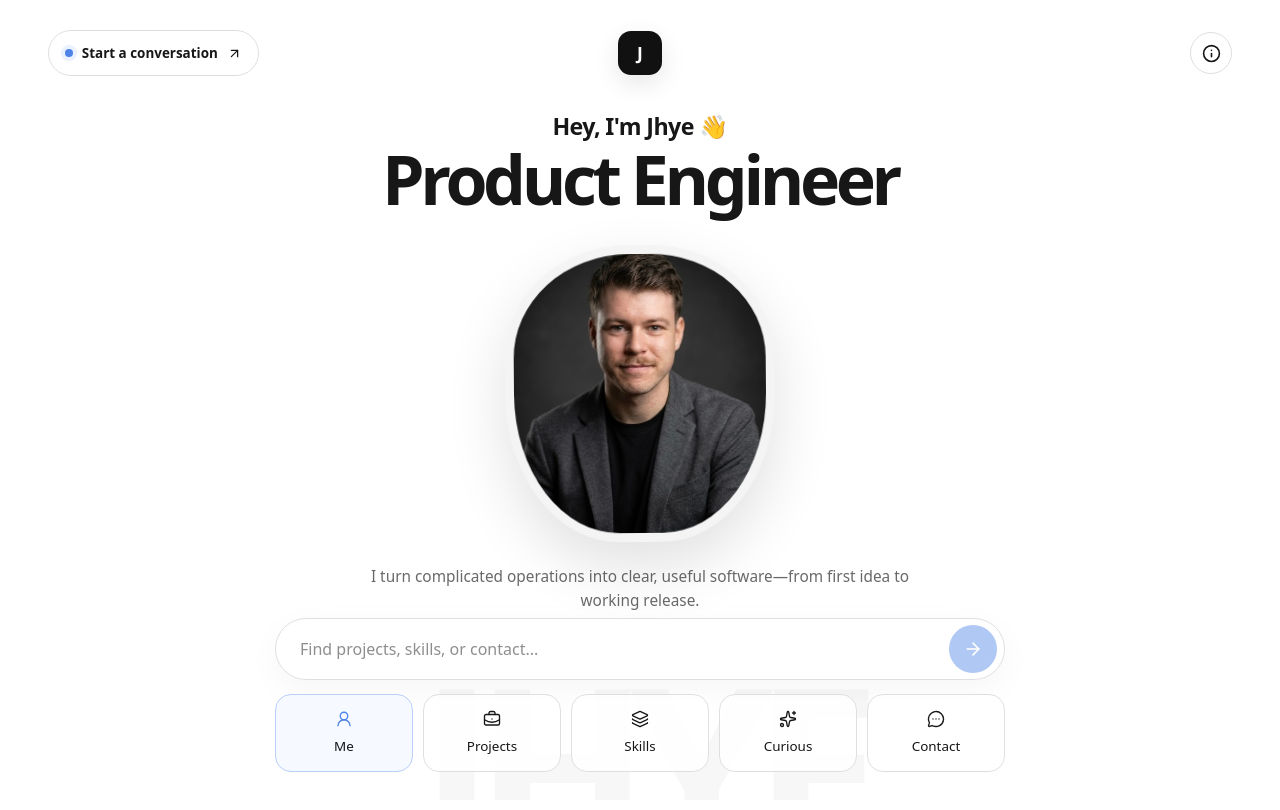
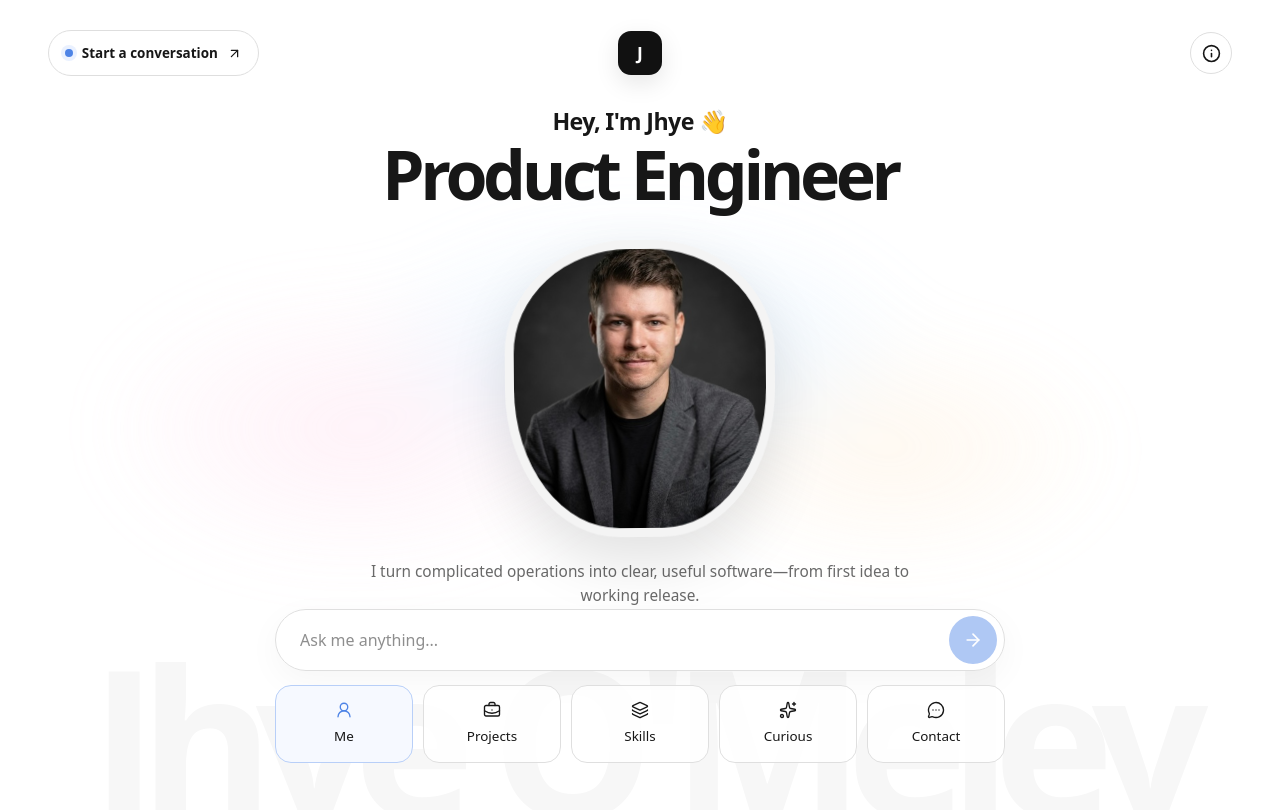
Before and after one commit to TheJhyeFactor/jhye-dev, a Next.js app: page / in a window 1280 px wide. Shown: the top 810 px of the page. Built offline with nearby package versions, Linux system fonts and the light colour scheme.

Commit message:
Add cursor aura and refine portfolio layout

```diff
--- a/src/app/globals.css
+++ b/src/app/globals.css
@@ -324,6 +324,8 @@ button, input, textarea { font: inherit; }
   --portfolio-ink: #171717;
   --portfolio-muted: #777;
   --portfolio-line: #dfdfdf;
+  --cursor-x: 50%;
+  --cursor-y: 44%;
   position: relative;
   display: flex;
   min-height: 100svh;
@@ -333,6 +335,20 @@ button, input, textarea { font: inherit; }
   background: #fff;
   color: var(--portfolio-ink);
   font-family: ui-sans-serif, system-ui, -apple-system, BlinkMacSystemFont, 'Segoe UI', sans-serif;
+}
+.interactive-portfolio::before {
+  position: absolute;
+  z-index: 0;
+  inset: -12%;
+  pointer-events: none;
+  background:
+    radial-gradient(ellipse 25% 18% at var(--cursor-x) var(--cursor-y), rgb(190 223 255 / 52%), transparent 72%),
+    radial-gradient(ellipse 23% 20% at calc(var(--cursor-x) - 18%) calc(var(--cursor-y) + 8%), rgb(255 211 232 / 44%), transparent 72%),
+    radial-gradient(ellipse 20% 17% at calc(var(--cursor-x) + 16%) calc(var(--cursor-y) + 10%), rgb(255 225 188 / 34%), transparent 72%);
+  filter: blur(34px);
+  opacity: 0.72;
+  transition: background-position 180ms ease-out;
+  content: '';
 }
 .portfolio-stage {
   position: relative;
@@ -376,7 +392,7 @@ button, input, textarea { font: inherit; }
 .hero-portrait img { object-position: center 20%; }
 .hero-summary { max-width: 540px; margin-top: 1.4rem; color: #696969; font-size: 0.96rem; line-height: 1.6; }
 
-.portfolio-controls { position: relative; z-index: 4; width: min(730px, 100%); margin: 0 auto; }
+.portfolio-controls { position: relative; z-index: 4; width: min(730px, 100%); margin: 0 auto 26px; }
 .portfolio-question {
   display: grid;
   min-height: 62px;
@@ -428,13 +444,13 @@ button, input, textarea { font: inherit; }
 .portfolio-watermark {
   position: absolute;
   z-index: 0;
-  bottom: -0.15em;
+  bottom: 0.02em;
   left: 50%;
   color: #f7f7f7;
-  font-size: clamp(8rem, 18vw, 15rem);
+  font-size: clamp(7rem, 16vw, 13rem);
   font-weight: 850;
   letter-spacing: -0.09em;
-  line-height: 0.6;
+  line-height: 0.72;
   transform: translateX(-50%);
   user-select: none;
   white-space: nowrap;
@@ -445,7 +461,7 @@ button, input, textarea { font: inherit; }
 .panel-heading > p { max-width: 390px; color: var(--portfolio-muted); line-height: 1.55; text-align: right; }
 .panel-kicker { margin-bottom: 0.45rem; color: #757575; font-size: 0.72rem; font-weight: 700; letter-spacing: 0.12em; text-transform: uppercase; }
 .portfolio-panel h2 { font-size: clamp(2.35rem, 5vw, 4.25rem); font-weight: 750; letter-spacing: -0.065em; line-height: 0.98; }
-.project-carousel { display: flex; gap: 16px; overflow-x: auto; padding: 2px 2px 16px; scroll-snap-type: x mandatory; scrollbar-width: thin; }
+.project-carousel { display: grid; grid-template-columns: repeat(3, minmax(0, 1fr)); gap: 16px; padding: 2px 2px 16px; }
 .project-tile {
   position: relative;
   min-width: min(345px, 78vw);
@@ -560,6 +576,8 @@ button, input, textarea { font: inherit; }
   .panel-heading > p { max-width: 330px; font-size: 0.86rem; text-align: left; }
   .portfolio-panel h2 { font-size: 2.65rem; }
   .project-tile { min-width: 82vw; height: 310px; }
+  .project-carousel { display: flex; overflow-x: auto; scroll-snap-type: x mandatory; scrollbar-width: thin; }
+  .project-tile { flex: 0 0 82vw; }
   .panel-note { align-items: flex-start; flex-direction: column; gap: 0.75rem; }
   .skill-layout { grid-template-columns: 1fr; }
   .curious-grid { grid-template-columns: 1fr; }
@@ -573,3 +591,7 @@ button, input, textarea { font: inherit; }
   .view-projects .portfolio-stage, .view-skills .portfolio-stage, .view-fun .portfolio-stage, .view-contact .portfolio-stage { place-items: start center; }
   .view-projects .portfolio-controls, .view-skills .portfolio-controls, .view-fun .portfolio-controls, .view-contact .portfolio-controls { margin-top: 1rem; }
 }
+
+@media (prefers-reduced-motion: reduce) {
+  .interactive-portfolio::before { display: none; }
+}
--- a/src/components/InteractivePortfolio.tsx
+++ b/src/components/InteractivePortfolio.tsx
@@ -26,11 +26,11 @@ const navigation = [
 ]
 
 const questionRoutes: Array<{ terms: string[]; view: PortfolioView }> = [
-  { terms: ['project', 'work', 'built', 'portfolio', 'tripmate'], view: 'projects' },
-  { terms: ['skill', 'stack', 'tool', 'technology', 'code'], view: 'skills' },
-  { terms: ['contact', 'email', 'hire', 'available', 'talk'], view: 'contact' },
-  { terms: ['fun', 'curious', 'experiment', 'learn'], view: 'fun' },
-  { terms: ['who', 'about', 'jhye', 'you'], view: 'me' },
+  { terms: ['project', 'work', 'build', 'built', 'portfolio', 'tripmate', 'buildly', 'tradieflow', 'castivo', 'quickmeet'], view: 'projects' },
+  { terms: ['skill', 'stack', 'tool', 'technology', 'code', 'capability', 'service'], view: 'skills' },
+  { terms: ['contact', 'email', 'hire', 'available', 'talk', 'reach'], view: 'contact' },
+  { terms: ['fun', 'curious', 'experiment', 'learn', 'interest'], view: 'fun' },
+  { terms: ['who', 'about', 'jhye', 'you', 'location', 'tokyo', 'australia'], view: 'me' },
 ]
 
 export default function InteractivePortfolio() {
@@ -65,6 +65,12 @@ export default function InteractivePortfolio() {
     window.history.pushState(null, '', `#${view}`)
   }
 
+  const handlePointerMove = (event: React.PointerEvent<HTMLDivElement>) => {
+    const bounds = event.currentTarget.getBoundingClientRect()
+    event.currentTarget.style.setProperty('--cursor-x', `${((event.clientX - bounds.left) / bounds.width) * 100}%`)
+    event.currentTarget.style.setProperty('--cursor-y', `${((event.clientY - bounds.top) / bounds.height) * 100}%`)
+  }
+
   const handleQuestion = (event: FormEvent<HTMLFormElement>) => {
     event.preventDefault()
     const normalizedQuestion = question.trim().toLowerCase()
@@ -81,7 +87,7 @@ export default function InteractivePortfolio() {
   }
 
   return (
-    <div className={`interactive-portfolio view-${activeView}`}>
+    <div className={`interactive-portfolio view-${activeView}`} onPointerMove={handlePointerMove}>
       <section className="portfolio-stage" id="portfolio-content" aria-label="Portfolio content">
         <div className="portfolio-view" key={activeView} ref={viewRef} tabIndex={-1}>
           {activeView === 'me' && <AboutView />}
@@ -100,7 +106,7 @@ export default function InteractivePortfolio() {
             id="portfolio-question"
             value={question}
             onChange={(event) => setQuestion(event.target.value)}
-            placeholder="Find projects, skills, or contact..."
+            placeholder="Ask me anything..."
             autoComplete="off"
           />
           <button type="submit" aria-label="Submit question" disabled={!question.trim()}>
@@ -127,7 +133,7 @@ export default function InteractivePortfolio() {
         </nav>
       </div>
 
-      <p className="portfolio-watermark" aria-hidden="true">JHYE</p>
+      <p className="portfolio-watermark" aria-hidden="true">Jhye O&apos;Meley</p>
       <ProjectDialog project={selectedProject} onClose={() => setSelectedProject(null)} />
     </div>
   )
```
